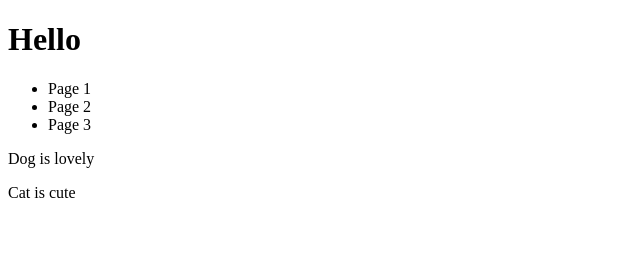
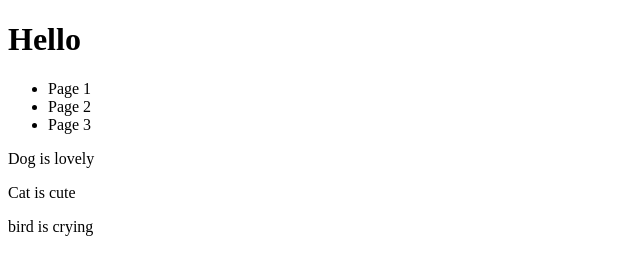
Before and after one commit to sreyleakel/branch_testing, a plain HTML site: page index.html in a window 1280 px wide. Shown: the whole page, without its empty margins (0-640 px from the left). Drawn offline with Linux system fonts and the light colour scheme.

Commit message:
add bird

```diff
--- a/index.html
+++ b/index.html
@@ -18,6 +18,7 @@
     <div>
         <p>Dog is lovely</p>
         <p>Cat is cute</p>
+        <p>bird is crying</p>
     </div>
 </body>
 </html>
```
